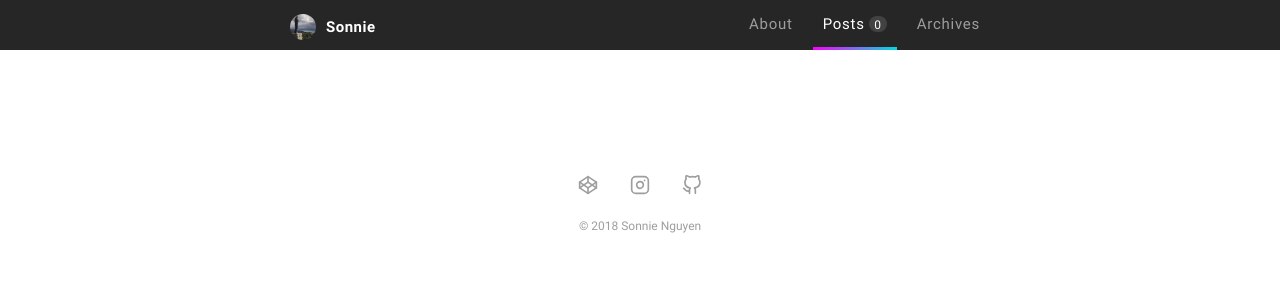
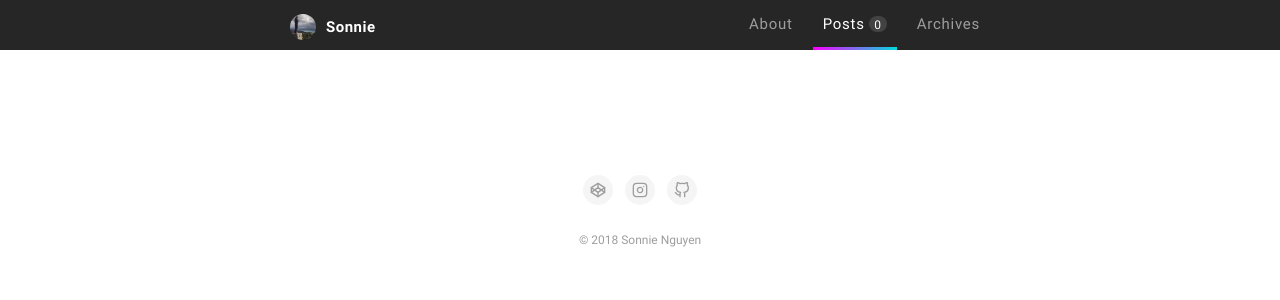
Before and after one commit to sonnienguyen/sonnie-nguyen-portfolio, a Jekyll site: the page built from index.html, in a window 1280 px wide. Shown: the top 300 px of the page. Built offline with Jekyll 4.4.1, drawn with Linux system fonts in a browser that asks for light colours; the list of posts is cut into pages by our own code.

Commit message:
Create a circular background for social icons

```diff
--- a/_includes/icons.html
+++ b/_includes/icons.html
@@ -1,7 +1,7 @@
 <ul class="list-style-none footer--l-padding-none footer--b-padding">
   {% if site.footer-links.facebook %}
-  <li class="social-media-links">
-    <a href="https://www.facebook.com/{{ site.footer-links.facebook }}">
+  <li >
+    <a href="https://www.facebook.com/{{ site.footer-links.facebook }}" class="social-icons social-icons--icon">
       <svg xmlns="http://www.w3.org/2000/svg" width="24" height="24" viewBox="0 0 24 24" fill="none" stroke="currentColor" stroke-width="2"
         stroke-linecap="round" stroke-linejoin="round" class="icon icon-facebook">
         <path d="M18 2h-3a5 5 0 0 0-5 5v3H7v4h3v8h4v-8h3l1-4h-4V7a1 1 0 0 1 1-1h3z"></path>
@@ -10,8 +10,8 @@
   </li>
   {% endif %}
   {% if site.footer-links.linkedin %}
-  <li class="social-media-links">
-    <a href="https://www.linkedin.com/in/{{ site.footer-links.linkedin }}">
+  <li >
+    <a href="https://www.linkedin.com/in/{{ site.footer-links.linkedin }}" class="social-icons social-icons--icon">
       <svg xmlns="http://www.w3.org/2000/svg" width="24" height="24" viewBox="0 0 24 24" fill="none" stroke="currentColor" stroke-width="2"
         stroke-linecap="round" stroke-linejoin="round" class="icon icon-linkedin">
         <path d="M16 8a6 6 0 0 1 6 6v7h-4v-7a2 2 0 0 0-2-2 2 2 0 0 0-2 2v7h-4v-7a6 6 0 0 1 6-6z"></path>
@@ -22,8 +22,8 @@
   </li>
   {% endif %}
   {% if site.footer-links.rss %}
-  <li class="social-media-links">
-    <a href="{{ site.baseurl }}/feed.xml">
+  <li >
+    <a href="{{ site.baseurl }}/feed.xml" class="social-icons social-icons--icon">
       <svg xmlns="http://www.w3.org/2000/svg" width="24" height="24" viewBox="0 0 24 24" fill="none" stroke="currentColor" stroke-width="2"
         stroke-linecap="round" stroke-linejoin="round" class="icon icon-rss">
         <path d="M4 11a9 9 0 0 1 9 9"></path>
@@ -34,8 +34,8 @@
   </li>
   {% endif %}
   {% if site.footer-links.twitter %}
-  <li class="social-media-links">
-    <a href="https://www.twitter.com/{{ site.footer-links.twitter }}">
+  <li >
+    <a href="https://www.twitter.com/{{ site.footer-links.twitter }}" class="social-icons social-icons--icon">
       <svg xmlns="http://www.w3.org/2000/svg" width="24" height="24" viewBox="0 0 24 24" fill="none" stroke="currentColor" stroke-width="2"
         stroke-linecap="round" stroke-linejoin="round" class="icon icon-twitter" color="#384047">
         <path d="M23 3a10.9 10.9 0 0 1-3.14 1.53 4.48 4.48 0 0 0-7.86 3v1A10.66 10.66 0 0 1 3 4s-4 9 5 13a11.64 11.64 0 0 1-7 2c9 5 20 0 20-11.5a4.5 4.5 0 0 0-.08-.83A7.72 7.72 0 0 0 23 3z"></path>
@@ -44,8 +44,8 @@
   </li>
   {% endif %}
   {% if site.footer-links.youtube %}
-  <li class="social-media-links">
-    <a href="https://youtube.com/{{ site.footer-links.youtube }}">
+  <li >
+    <a href="https://youtube.com/{{ site.footer-links.youtube }}" class="social-icons social-icons--icon">
       <svg xmlns="http://www.w3.org/2000/svg" width="24" height="24" viewBox="0 0 24 24" fill="none" stroke="currentColor" stroke-width="2"
         stroke-linecap="round" stroke-linejoin="round" class="icon icon-youtube">
         <path d="M22.54 6.42a2.78 2.78 0 0 0-1.94-2C18.88 4 12 4 12 4s-6.88 0-8.6.46a2.78 2.78 0 0 0-1.94 2A29 29 0 0 0 1 11.75a29 29 0 0 0 .46 5.33A2.78 2.78 0 0 0 3.4 19c1.72.46 8.6.46 8.6.46s6.88 0 8.6-.46a2.78 2.78 0 0 0 1.94-2 29 29 0 0 0 .46-5.25 29 29 0 0 0-.46-5.33z"></path>
@@ -55,8 +55,8 @@
   </li>
   {% endif %}
   {% if site.footer-links.codepen %}
-  <li class="social-media-links">
-    <a href="https://codepen.io/{{ site.footer-links.codepen }}">
+  <li >
+    <a href="https://codepen.io/{{ site.footer-links.codepen }}" class="social-icons social-icons--icon">
       <svg xmlns="http://www.w3.org/2000/svg" width="24" height="24" viewBox="0 0 24 24" fill="none" stroke="currentColor" stroke-width="2"
         stroke-linecap="round" stroke-linejoin="round" class="icon icon-codepen">
         <polygon points="12 2 22 8.5 22 15.5 12 22 2 15.5 2 8.5 12 2"></polygon>
@@ -69,8 +69,8 @@
   </li>
   {% endif %}
   {% if site.footer-links.instagram %}
-  <li class="social-media-links">
-    <a href="https://instagram.com/{{ site.footer-links.instagram }}/">
+  <li >
+    <a href="https://instagram.com/{{ site.footer-links.instagram }}/" class="social-icons social-icons--icon">
       <svg xmlns="http://www.w3.org/2000/svg" width="24" height="24" viewBox="0 0 24 24" fill="none" stroke="currentColor" stroke-width="2"
         stroke-linecap="round" stroke-linejoin="round" class="icon icon-instagram">
         <rect x="2" y="2" width="20" height="20" rx="5" ry="5"></rect>
@@ -81,8 +81,8 @@
   </li>
   {% endif %}
   {% if site.footer-links.github %}
-  <li class="social-media-links">
-    <a href="https://github.com/{{ site.footer-links.github }}">
+  <li >
+    <a href="https://github.com/{{ site.footer-links.github }}" class="social-icons social-icons--icon">
       <svg xmlns="http://www.w3.org/2000/svg" width="24" height="24" viewBox="0 0 24 24" fill="none" stroke="currentColor" stroke-width="2"
         stroke-linecap="round" stroke-linejoin="round" class="icon icon-github">
         <path d="M9 19c-5 1.5-5-2.5-7-3m14 6v-3.87a3.37 3.37 0 0 0-.94-2.61c3.14-.35 6.44-1.54 6.44-7A5.44 5.44 0 0 0 20 4.77 5.07 5.07 0 0 0 19.91 1S18.73.65 16 2.48a13.38 13.38 0 0 0-7 0C6.27.65 5.09 1 5.09 1A5.07 5.07 0 0 0 5 4.77a5.44 5.44 0 0 0-1.5 3.78c0 5.42 3.3 6.61 6.44 7A3.37 3.37 0 0 0 9 18.13V22"></path>
--- a/_sass/base/_variables.scss
+++ b/_sass/base/_variables.scss
@@ -44,6 +44,7 @@ $code-color-background:                         $color-grey-lighter;
 $selection-color-background:                    $color-grey-light;
 $footer-color-background:                       $content-color-background;
 $terminal-window-color-background:              $color-secondary;
+$social-color-background:                       $color-grey-lightest;
 
 // Text colors
 $base-color-text:                               $color-grey-darker;
@@ -57,10 +58,7 @@ $link-color:                                    $base-color-text;
 $link-color-visited:                            $color-grey-darker;
 $link-color-hover:                              $base-color-text;
 $link-color-active:                             $color-grey-darker;
-$socials-color-link:                            $color-grey-light;
-$socials-color-visited:                         $color-grey-light;
-$socials-color-hover:                           $color-grey-dark;
-$socials-color-active:                          $color-grey-dark;
+$social-color-icon:                             $color-grey-light;
 
 // Navigation
 $nav-color-text:                                #fff;
--- a/_sass/components/_icon.scss
+++ b/_sass/components/_icon.scss
@@ -1,32 +1,30 @@
 // This file contains all styles related to the icon component.
 
-.icon {
-  height: 2rem;
-  transition: color .3s ease-in-out;
-  width: 2rem;
+// social-icons
+.social-icons {
+  text-align: center;
 
-  &:hover {
-    animation: pulsate 1s infinite;
+  &:first-child {
+    margin-left: 0;
   }
 
-  @include link-colors(
-    $link: $socials-color-link,
-    $visited: $socials-color-visited,
-    $hover: $socials-color-hover,
-    $active: $socials-color-active
-  );
+  &--icon {
+    background-color: $social-color-background;
+    border-radius: 50%;
+    display: inline-block;
+    height: 30px;
+    position: relative;
+    width: 30px;
 
-  @keyframes pulsate {
-    0% {
-      transform: scale(1);
-    }
-
-    50% {
-      transform: scale(1.10);
-    }
-
-    100% {
-      transform: scale(1);
+    .icon {
+      color: $social-color-icon;
+      display: block;
+      left: 50%;
+      position: absolute;
+      top: 50%;
+      transform: translate(-50%, -50%);
+      transition: color .3s ease-in-out;
+      width: 16px;
     }
   }
 }
--- a/_sass/layout/_footer.scss
+++ b/_sass/layout/_footer.scss
@@ -11,6 +11,11 @@
     font-weight: 400;
   }
 
+  li {
+    display: inline-block;
+    margin: 0 5px;
+  }
+
   // footer--l-padding-none
   &--l-padding-none {
     padding-left: 0;
@@ -21,13 +26,3 @@
     padding-bottom: .7rem;
   }
 }
-
-// social-media-links
-.social-media-links {
-  display: inline-block;
-  margin-left: 3em;
-
-  &:first-child {
-    margin-left: 0;
-  }
-}
--- a/assets/css/main.css
+++ b/assets/css/main.css
@@ -1166,21 +1166,17 @@ blockquote {
   font-weight: 400;
 }
 
+.footer li {
+  display: inline-block;
+  margin: 0 5px;
+}
+
 .footer--l-padding-none {
   padding-left: 0;
 }
 
 .footer--b-padding {
   padding-bottom: .7rem;
-}
-
-.social-media-links {
-  display: inline-block;
-  margin-left: 3em;
-}
-
-.social-media-links:first-child {
-  margin-left: 0;
 }
 
 .layout-maxWidth740 {
@@ -1297,58 +1293,33 @@ code {
           transform: translate(0, 0.1em);
 }
 
-.icon {
-  height: 2rem;
+.social-icons {
+  text-align: center;
+}
+
+.social-icons:first-child {
+  margin-left: 0;
+}
+
+.social-icons--icon {
+  background-color: whitesmoke;
+  border-radius: 50%;
+  display: inline-block;
+  height: 30px;
+  position: relative;
+  width: 30px;
+}
+
+.social-icons--icon .icon {
+  color: #9e9e9e;
+  display: block;
+  left: 50%;
+  position: absolute;
+  top: 50%;
+  -webkit-transform: translate(-50%, -50%);
+          transform: translate(-50%, -50%);
   transition: color .3s ease-in-out;
-  width: 2rem;
-  color: #9e9e9e;
-}
-
-.icon:hover {
-  -webkit-animation: pulsate 1s infinite;
-          animation: pulsate 1s infinite;
-}
-
-.icon:visited {
-  color: #9e9e9e;
-}
-
-.icon:hover {
-  color: #424242;
-}
-
-.icon:active {
-  color: #424242;
-}
-
-@-webkit-keyframes pulsate {
-  0% {
-    -webkit-transform: scale(1);
-            transform: scale(1);
-  }
-  50% {
-    -webkit-transform: scale(1.1);
-            transform: scale(1.1);
-  }
-  100% {
-    -webkit-transform: scale(1);
-            transform: scale(1);
-  }
-}
-
-@keyframes pulsate {
-  0% {
-    -webkit-transform: scale(1);
-            transform: scale(1);
-  }
-  50% {
-    -webkit-transform: scale(1.1);
-            transform: scale(1.1);
-  }
-  100% {
-    -webkit-transform: scale(1);
-            transform: scale(1);
-  }
+  width: 16px;
 }
 
 .post-title {
```
